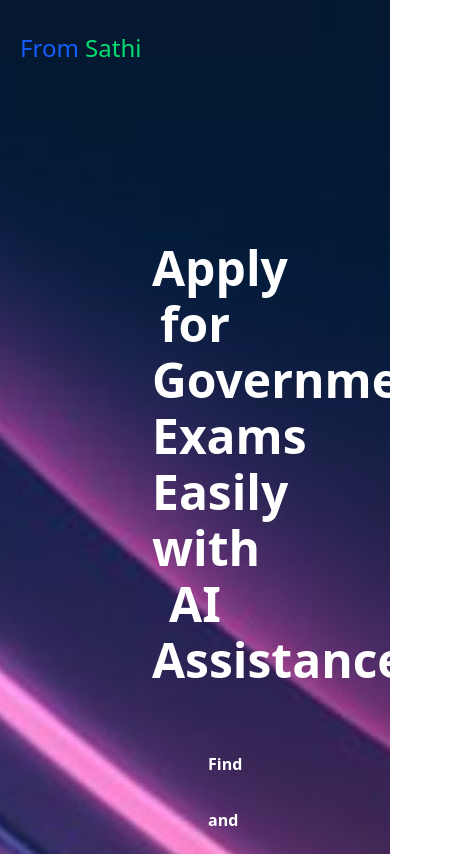
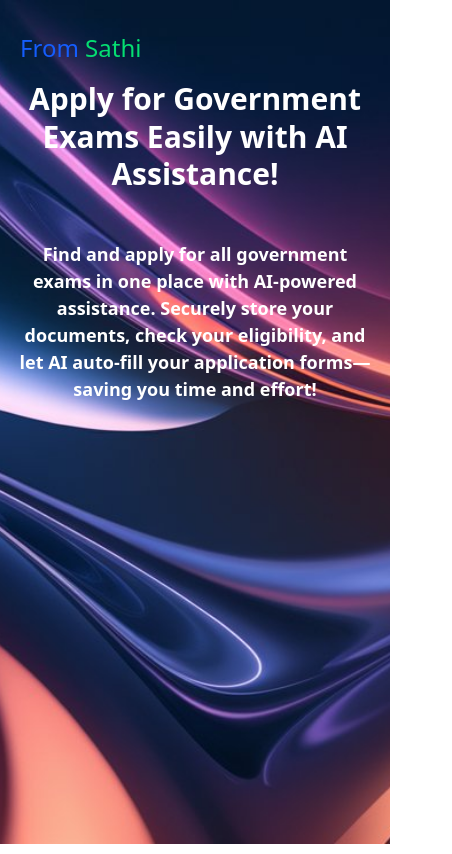
Before and after one commit to AbhayGhorela/form-sathi, a React (Vite) app: page / in a window 390 px wide. Shown: the top 854 px of the page, 452 px wide, since content can reach past the window. Built offline with nearby package versions, Linux system fonts and the light colour scheme.

Commit message:
and some responsivenes

```diff
--- a/src/pages/Home.jsx
+++ b/src/pages/Home.jsx
@@ -1,15 +1,28 @@
-import "../App.css"
+import "../App.css";
 function Home() {
   return (
     <div>
-        <main>
-          <div className="heroSection bg-[url(./assets/heroSection.jpg)] w-full min-h-screen bg-center bg-no-repeat bg-cover text-center">
-            <h1 className=" text-white font-bold text-5xl  xl: pt-60 px-38 leading-14">Apply for Government Exams Easily with AI Assistance!</h1>
-            <p className="text-white xl:text-2xl font-semibold my-12 mx-52 leading-14">Find and apply for all government exams in one place with AI-powered assistance. Securely store your documents, check your eligibility, and let AI auto-fill your application forms—saving you time and effort!</p>
-          </div>
-        </main>
+      <main>
+        <div className="heroSection bg-[url(./assets/heroSection.jpg)] w-full min-h-screen bg-center bg-no-repeat bg-cover text-center">
+          <h1
+            className=" text-white font-bold text-3xl md:text-4xl lg:text-5xl pt-20 md:pt-40 xl:pt-60
+ px-4 md:px-8 lg:px-16 xl:px-32 leading-tight md:leading-relaxed lg:leading-loose xl:leading-14 "
+          >
+            Apply for Government Exams Easily with AI Assistance!
+          </h1>
+          <p
+            className="text-white xl:text-2xl text-lg md:text-xl font-semibold my-12 mx-4 md:mx-12 lg:mx-16 xl:mx-52 leading-normal md:leading-relaxed lg:leading-loose xl:leading-14
+"
+          >
+            Find and apply for all government exams in one place with AI-powered
+            assistance. Securely store your documents, check your eligibility,
+            and let AI auto-fill your application forms—saving you time and
+            effort!
+          </p>
+        </div>
+      </main>
     </div>
-  )
+  );
 }
 
-export default Home
+export default Home;
```
